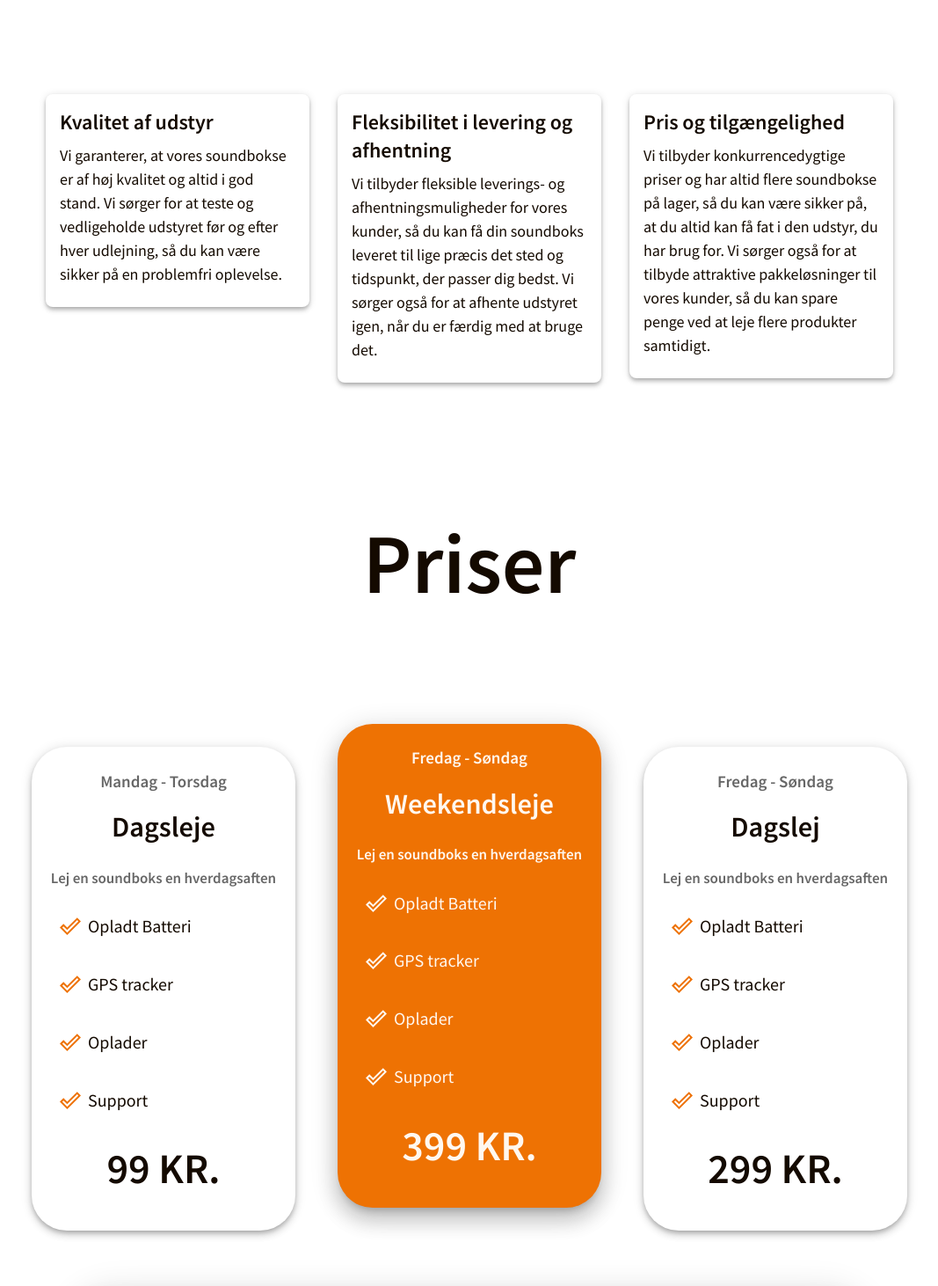
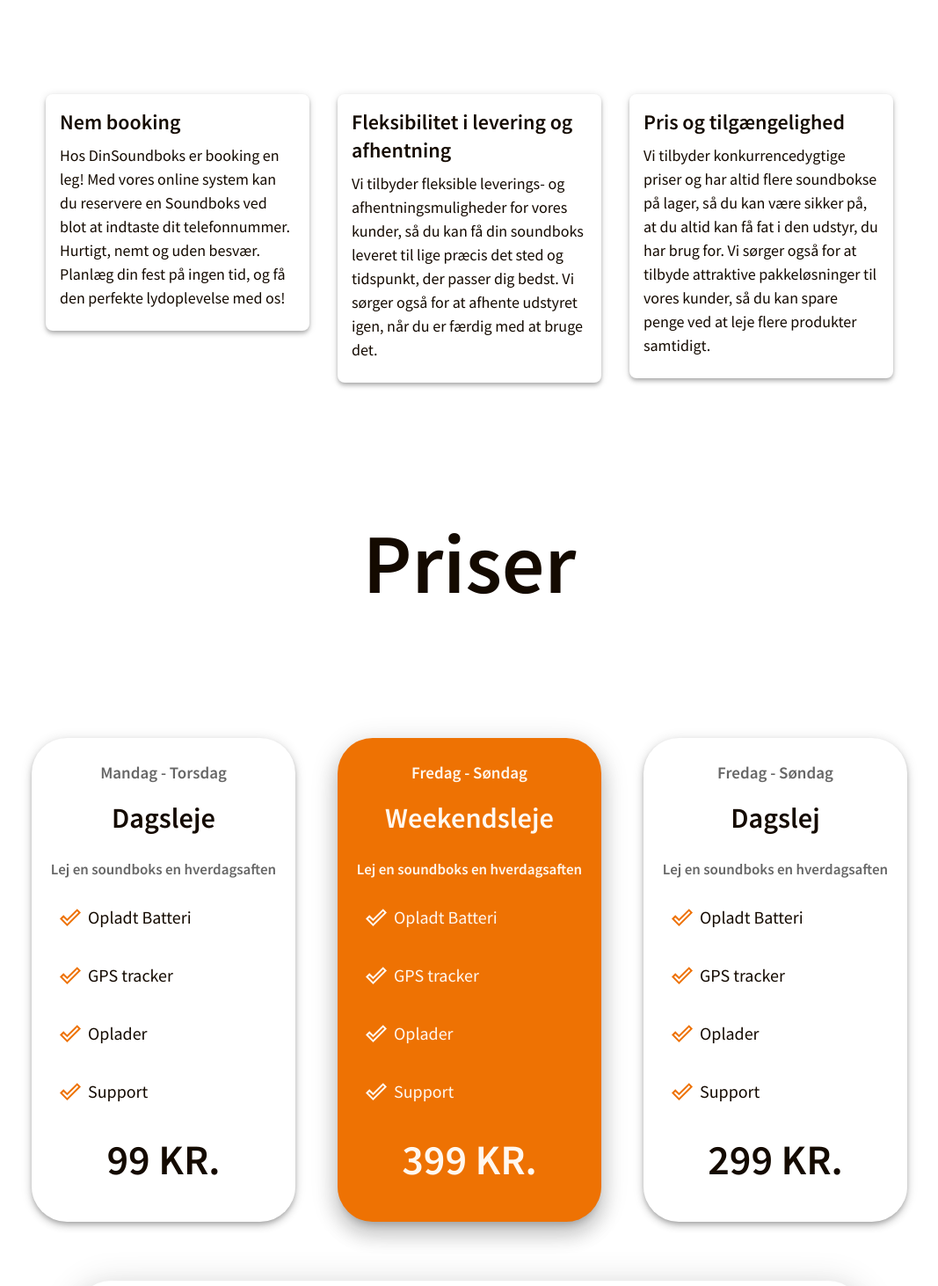
Before and after one commit to aliasadi04/dinsb, a React (Create React App) app: page / in a window 1280 px wide. Shown: the part 928-2390 px from the top of the page at 88% size, without its empty margins (106-1173 px from the left). Built offline with nearby package versions, Linux system fonts and the light colour scheme; no server answers; the database is empty.

Commit message:
meta description priser hover animation bedre FAQ

```diff
--- a/public/index.html
+++ b/public/index.html
@@ -7,7 +7,7 @@
     <meta name="theme-color" content="#000000" />
     <meta
       name="description"
-      content="Web site created using create-react-app"
+      content="Få det bedste ud af din fest med DinSoundboks! Reserver tid online på bare 1 minut og sikre dig de perfekte højttalere til din begivenhed. Konkurrencedygtige priser uden depositum nødvendig.  "
     />
     <link rel="apple-touch-icon" href="%PUBLIC_URL%/logo192.png" />
     <!--
@@ -24,7 +24,7 @@
       work correctly both with client-side routing and a non-root public URL.
       Learn how to configure a non-root public URL by running `npm run build`.
     -->
-    <title>React App</title>
+    <title>Din soundboks</title>
   </head>
   <body>
     <noscript>You need to enable JavaScript to run this app.</noscript>
--- a/src/routes/faqPage.tsx
+++ b/src/routes/faqPage.tsx
@@ -7,15 +7,17 @@
 
   {
     question: "Hvordan kan jeg leje Soundboksene fra dinsb?",
-    answer: "At leje Soundboksene fra dinsb er super enkelt 🙌. Du kan kontakte os via vores hjemmeside eller telefon, og vi vil tage os af resten. Vi vil arrangere levering og opsætning af Soundboksene, så du kan slappe af og fokusere på at forberede din begivenhed 🎵."
+    answer: `For at leje Soundboksene fra DinSoundboks, kan du nemt bruge vores online bookingsystem. Gå til vores hjemmeside, hvor du kan reservere dine ønskede datoer og tider med blot nogle få klik. Når din booking er bekræftet, kan du selv hente Soundboksen fra vores placering på Triumfvej 62B i Bagsværd.
+
+    Hvis du ønsker levering til døren, bedes du kontakte os via e-mail eller telefon. Vi vil glæde os til at arrangere levering og sørge for, at Soundboksen når frem til din festlokation på det ønskede tidspunkt. Vores dedikerede team er altid klar til at hjælpe dig med at skabe den bedste lydoplevelse til din fest.`
   },
   {
-    question: "Hvad er prisen for at leje Soundboksene?",
-    answer: "Prisen for at leje Soundboksene varierer afhængigt af flere faktorer, såsom størrelsen på Soundboksene, lejeperioden og om du har brug for en af vores chauffører til at køre Soundboksene til og fra din begivenhed 🤔. Men fortvivl ikke, vores priser er rimelige og konkurrencedygtige 💸. Kontakt os for at få en pris, der passer til dine behov 💬."
+    question: "Tilbyder I levering af Soundboksene til døren, og hvad er prisen?",
+    answer: "Ja, vi tilbyder levering af Soundboksene i Københavns-området for at gøre det endnu mere bekvemt for dig. Prisen for levering starter fra 150 kr., men da den kan variere afhængigt af afstanden og andre faktorer, beder vi dig kontakte os for at få en præcis pris på levering. På den måde kan vi sikre, at du får den mest præcise og konkurrencedygtige pris for levering til din specifikke lokation."
   },
   {
-    question: "Hvordan betaler jeg for Soundboksleje?",
-    answer: "Vi ønsker at gøre det så let som muligt for dig at betale for Soundboksleje 🤗. Du kan betale via bankoverførsel eller kontant ved levering af Soundboksene 🏦💰. Hvis du har spørgsmål eller bekymringer om betaling, er du velkommen til at kontakte os, så hjælper vi dig gerne 💬."
+    question: "Hvordan fungerer betalingen ved leje af Soundboksene hos DinSoundboks?",
+    answer: "Hos DinSoundboks er det enkelt og bekvemt at betale for din leje. Vi opererer uden et depositumssystem, hvilket betyder, at du ikke behøver at betale noget depositum for at leje vores Soundbokse. I stedet betaler du det fulde beløb ved afhentning af Soundboksen.Vi accepterer kun MobilePay."
   },
   {
     question: "Kan jeg afbestille min Soundboksleje?",
--- a/src/routes/homePage.tsx
+++ b/src/routes/homePage.tsx
@@ -9,7 +9,14 @@
 export const dagslejehverdagspris=499;
 export const dagslejeweekendpris=199;
 export const weekendslejepris=499;
-
+const slideUpStyle={
+    top:0,
+    position:'relative',
+    transition:'top ease 0.5s',
+    ":hover":{
+        top:'-30px',
+    }
+}
 const Home = () => {
     return (
         <>
@@ -44,7 +51,7 @@
                 <Typography id='hvorfor' fontWeight={700} fontSize={{ xs: 40, md: 40 }} sx={{ width: '100%', textAlign: 'center', my: 4, }}>Hvorfor vælge os</Typography>
                 <Box sx={{ display: 'flex', flexFlow: 'row wrap', justifyContent: 'center', width: '100%', alignItems: 'baseline' }}>
 
-                    <BasicCard heading='Kvalitet af udstyr' body='Vi garanterer, at vores soundbokse er af høj kvalitet og altid i god stand. Vi sørger for at teste og vedligeholde udstyret før og efter hver udlejning, så du kan være sikker på en problemfri oplevelse.' />
+                    <BasicCard heading='Nem booking' body='Hos DinSoundboks er booking en leg! Med vores online system kan du reservere en Soundboks ved blot at indtaste dit telefonnummer. Hurtigt, nemt og uden besvær. Planlæg din fest på ingen tid, og få den perfekte lydoplevelse med os!' />
                     <BasicCard heading='Fleksibilitet i levering og afhentning' body='Vi tilbyder fleksible leverings- og afhentningsmuligheder for vores kunder, så du kan få din soundboks leveret til lige præcis det sted og tidspunkt, der passer dig bedst. Vi sørger også for at afhente udstyret igen, når du er færdig med at bruge det.' />
                     <BasicCard heading='Pris og tilgængelighed' body='Vi tilbyder konkurrencedygtige priser og har altid flere soundbokse på lager, så du kan være sikker på, at du altid kan få fat i den udstyr, du har brug for. Vi sørger også for at tilbyde attraktive pakkeløsninger til vores kunder, så du kan spare penge ved at leje flere produkter samtidigt.' />
 
@@ -57,9 +64,9 @@
 
                 }}>Priser</Typography>
 
-                <FlexBreak m={10} />
-                <Box sx={{ display: 'flex', flexFlow: 'row wrap', alignItems: 'center', justifyContent:'center'  }}>
-                    <Card sx={{ boxShadow: 5,mb:5, borderRadius: 10, width: 300, mx: 3,height: 550 }}>
+                <FlexBreak m={5} />
+                <Box sx={{ display: 'flex', flexFlow: 'row wrap', alignItems: 'center', justifyContent:'center' , }}>
+                    <Card sx={{ boxShadow: 5,mb:5, borderRadius: 10, width: 300, mx: 3,height: 550,...slideUpStyle }}>
                         <CardContent sx={{ display: 'flex', flexDirection: 'column', alignItems: 'center', justifyContent: 'space-around', height: 500 }}>
                             <Typography fontSize={19} color='text.secondary' fontWeight={600}>Mandag - Torsdag</Typography>
                             <Typography variant='h4' fontWeight={600} mb={1}>Dagsleje</Typography>
@@ -73,7 +80,7 @@
                     </Card>
 
 
-                    <Card sx={{ boxShadow: 15,mb:5, borderRadius: 10,height: 550, width: 300, mx: 3, bgcolor: '#EE7203', alignSelf: 'start', }}>
+                    <Card sx={{ boxShadow: 15,mb:5, borderRadius: 10,height: 550, width: 300, mx: 3, bgcolor: '#EE7203',...slideUpStyle }}>
                         <CardContent sx={{ display: 'flex', flexDirection: 'column', alignItems: 'center', justifyContent: 'space-around', height: 500 }}>
                             <Typography fontSize={19} color='common.white' fontWeight={600}>Fredag - Søndag</Typography>
                             <Typography variant='h4' fontWeight={600} color='common.white' mb={1}>Weekendsleje</Typography>
@@ -88,7 +95,7 @@
                     </Card>
 
 
-                    <Card sx={{ boxShadow: 5,mb:5, borderRadius: 10,height: 550, width: 300, mx: 3 }}>
+                    <Card sx={{ boxShadow: 5,mb:5, borderRadius: 10,height: 550, width: 300, mx: 3,...slideUpStyle }}>
                         <CardContent sx={{ display: 'flex', flexDirection: 'column', alignItems: 'center', justifyContent: 'space-around', height: 500 }}>
                             <Typography fontSize={19} color='text.secondary' fontWeight={600}>Fredag - Søndag</Typography>
                             <Typography variant='h4' fontWeight={600} mb={1}>Dagslej</Typography>
```
